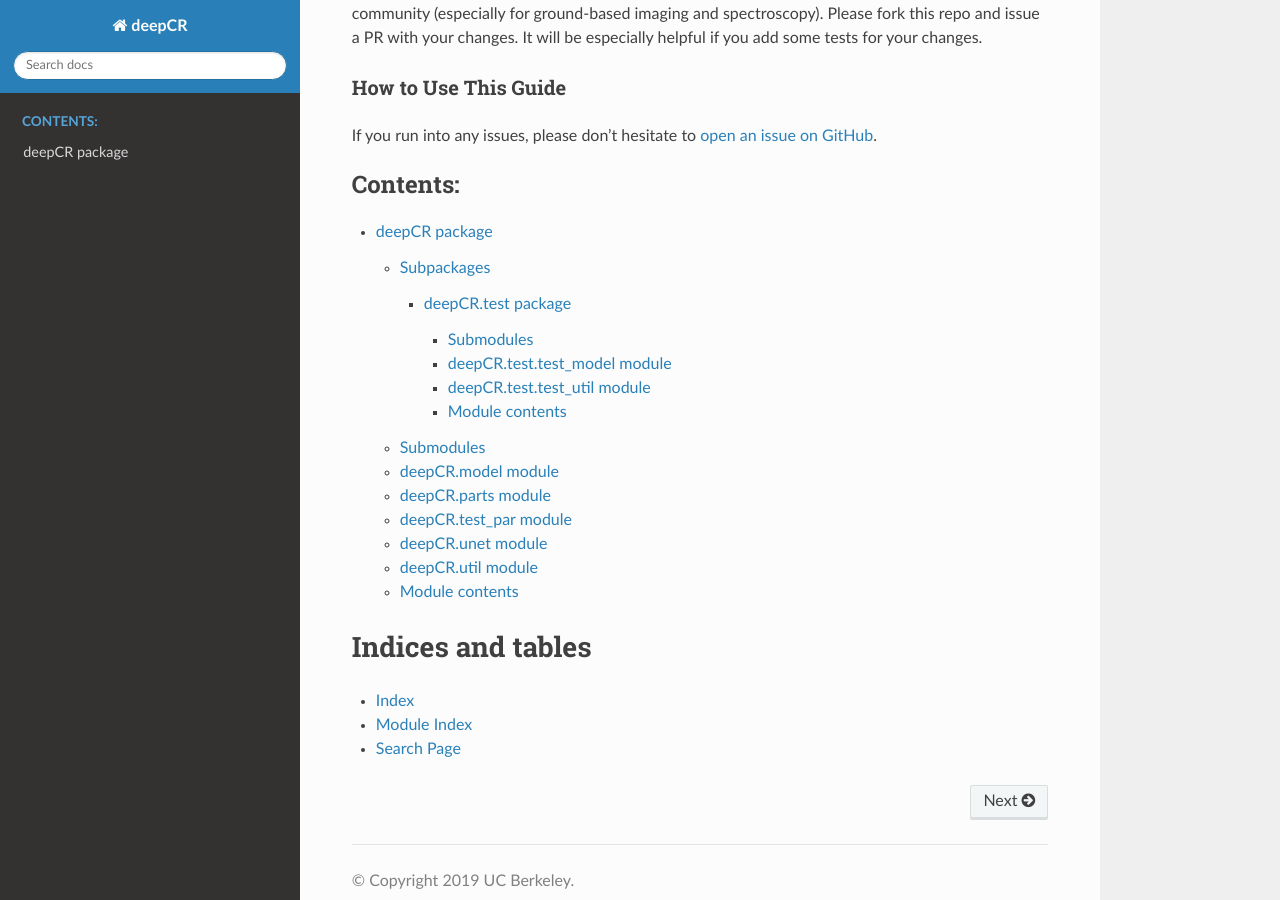
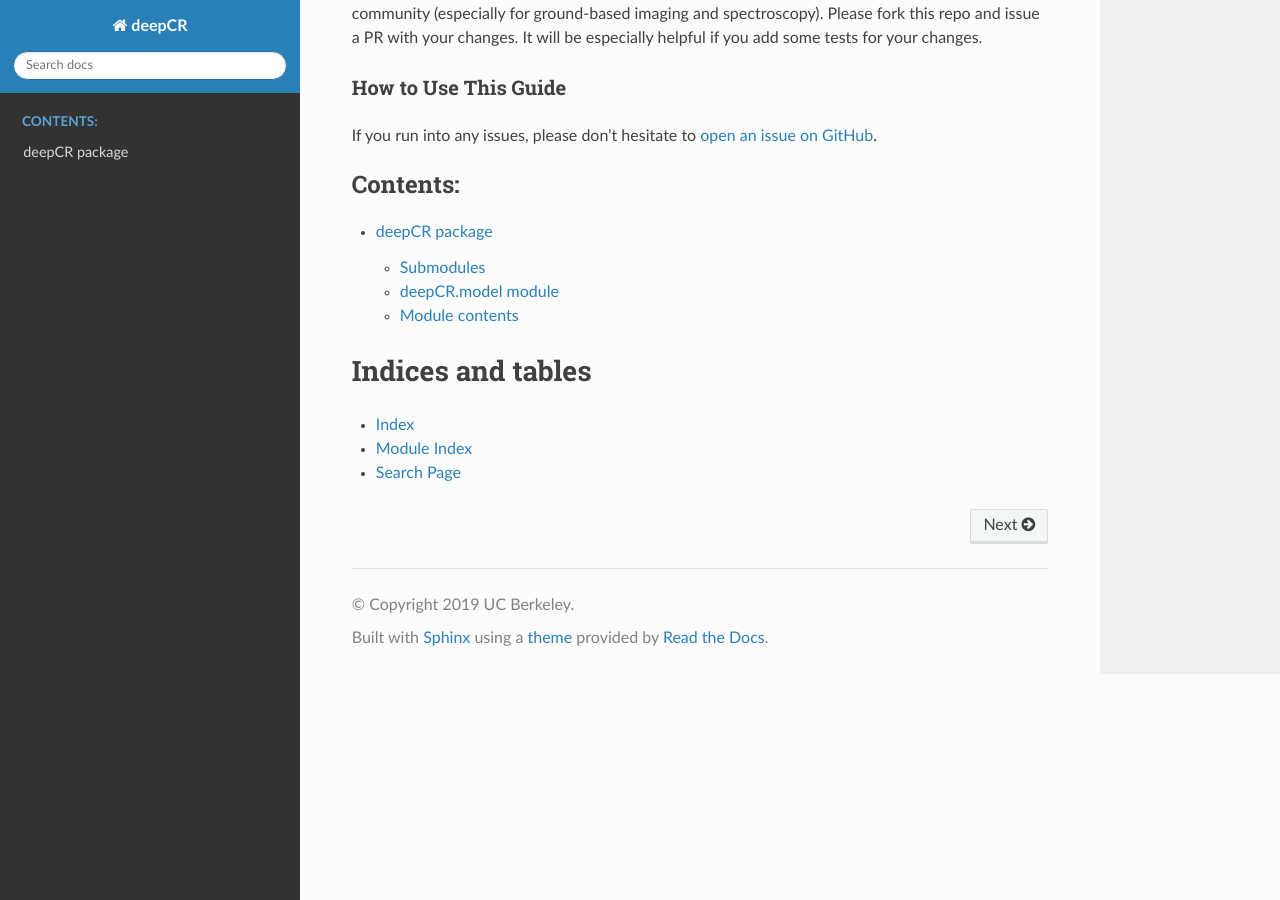
Before and after one commit to profjsb/deepCR, a Sphinx documentation site: the page built from docs/index.rst, in a window 1280 px wide and 900 px high, scrolled down 2181 px. Built offline with Sphinx 7.4.7 and the Read the Docs theme 2.0.0, drawn with Linux system fonts in a browser that asks for light colours.

```diff
--- a/docs/deepCR.rst
+++ b/docs/deepCR.rst
@@ -1,12 +1,5 @@
 deepCR package
 ==============
-
-Subpackages
------------
-
-.. toctree::
-
-   deepCR.test
 
 Submodules
 ----------
@@ -19,39 +12,6 @@ deepCR.model module
    :undoc-members:
    :show-inheritance:
 
-deepCR.parts module
--------------------
-
-.. automodule:: deepCR.parts
-   :members:
-   :undoc-members:
-   :show-inheritance:
-
-deepCR.test\_par module
------------------------
-
-.. automodule:: deepCR.test_par
-   :members:
-   :undoc-members:
-   :show-inheritance:
-
-deepCR.unet module
-------------------
-
-.. automodule:: deepCR.unet
-   :members:
-   :undoc-members:
-   :show-inheritance:
-
-deepCR.util module
-------------------
-
-.. automodule:: deepCR.util
-   :members:
-   :undoc-members:
-   :show-inheritance:
-
-
 Module contents
 ---------------
 
```
Also changed, not shown: README.md (+25 -15 lines).
